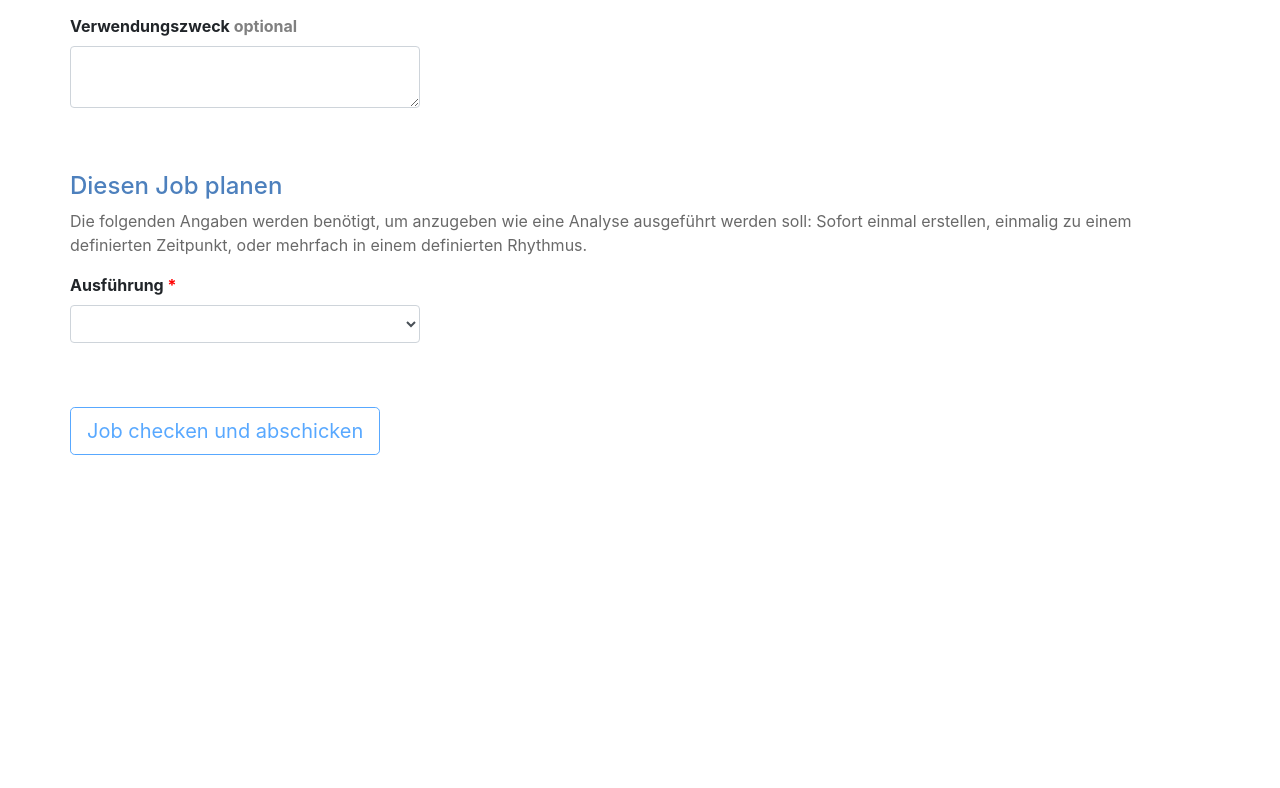
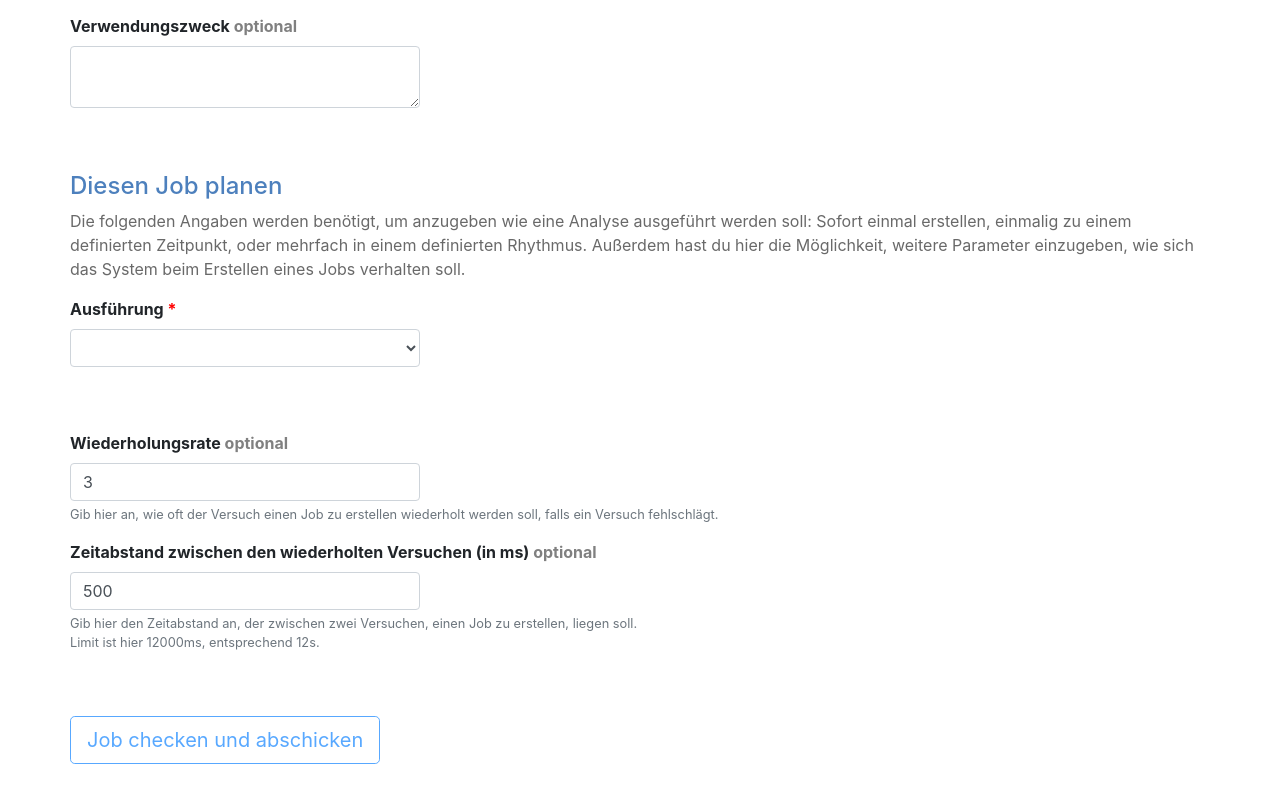
Before and after one commit to lukasbutzmann/job-manager-ui, an Angular app: page /newJob in a window 1280 px wide. Shown: the part 878-1666 px from the top of the page. Before the commit the page ends 1357 px from the top, so only its background shows below. Built offline with nearby package versions, Linux system fonts and the light colour scheme.

Commit message:
add retry settings input fields

```diff
--- a/src/app/job-new/job-new.component.html
+++ b/src/app/job-new/job-new.component.html
@@ -145,7 +145,9 @@
           P1Y14D enspricht dem letzten Jahr und 14 Tage (D für Englisch 'day')
         </small>
       </div>
-      <br />
+      <br>
+
+
 
       <!-- Job description-->
       <div class="form-group">
@@ -184,11 +186,13 @@
 
       <h4 style="color: #4d80bd;">Diesen Job planen</h4>
       <p style="color: dimgray;">
-        Die folgenden Angaben werden benötigt, um anzugeben wie eine Analyse ausgeführt werden soll:
-        Sofort einmal erstellen, einmalig zu einem definierten Zeitpunkt, oder mehrfach in einem definierten Rhythmus.
+        Die folgenden Angaben werden benötigt, um anzugeben wie eine Analyse
+        ausgeführt werden soll: Sofort einmal erstellen, einmalig zu einem
+        definierten Zeitpunkt, oder mehrfach in einem definierten Rhythmus.
+        Außerdem hast du hier die Möglichkeit, weitere Parameter einzugeben, wie sich das System beim Erstellen eines Jobs verhalten soll.
       </p>
 
-      <!--Product creation planing-->
+      <!--Product creation planning-->
       <div class="form-group">
         <label>Ausführung <span style="color: red;">*</span></label>
         <select
@@ -230,26 +234,6 @@
         </small>
       </div>
 
-      <!--Single Job Processing Date-->
-      <!--       <div
-        class="form-group"
-        *ngIf="planProcessing == 'Einmalige Produkterstellung planen'"
-      >
-        <label for="startAt">Datum der Produkterstellung</label>
-        <input
-          style="max-width: 350px;"
-          class="form-control"
-          id="startAt"
-          placeholder="z.B.   2021-07-23T15:00:0Z"
-          ngModel
-          name="startAt"
-        />
-        <small id="Help" class="form-text text-muted">
-          Bitte gib Datum und Zeit wie folgt an:
-          Jahr-Monat-TagTStunde:Minute:SekundeZ
-        </small>
-      </div> -->
-
       <!-- Datepicker-->
       <div
         class="from-group"
@@ -288,7 +272,50 @@
         <!-- <hr />
         <pre>Selected time: {{ time | json }}</pre> -->
       </div>
+      <br>
 
+           <!------- Retry settings ------>
+      <!-- Retry rate-->
+      <div class="form-group">
+        <label>Wiederholungsrate <span style="color: gray;">optional</span></label>
+        <input
+          class="form-control"
+          style="max-width: 350px;"
+          type="number"
+          min="0"
+          max="10"
+          oninput="validity.valid||(value='');"
+          id="retryRate"
+          ngModel
+          name="retryRate"
+          [(ngModel)]="retryRate"
+        />
+        <small id="Help" class="form-text text-muted">
+          Gib hier an, wie oft der Versuch einen Job zu erstellen wiederholt
+          werden soll, falls ein Versuch fehlschlägt.
+        </small>
+      </div>
+
+      <!-- Retry delay-->
+      <div class="form-group">
+        <label>Zeitabstand zwischen den wiederholten Versuchen (in ms) <span style="color: gray;">optional</span></label>
+        <input
+          class="form-control"
+          style="max-width: 350px;"
+          type="number"
+          min="0"
+          max="12000"
+          oninput="validity.valid||(value='');"
+          id="retryDelay"
+          [(ngModel)]="retryDelay"
+          name="retryDelay"
+        />
+        <small id="Help" class="form-text text-muted">
+          Gib hier den Zeitabstand an, der zwischen zwei Versuchen, einen Job zu erstellen, liegen soll. <br>
+          Limit ist hier 12000ms, entsprechend 12s.
+        </small>
+      </div>
+      <br>
       <br />
 
       <!-- <pre>{{ f.value | json }}</pre> -->
@@ -305,21 +332,10 @@
       </div>
 
       <!--Validation button, when clicked,the modal opens-->
-      <button
-        class="btn btn-lg btn-outline-primary"
-        (click)="setJob()"
-        [disabled]="!f.valid"
-      >
+      <button class="btn btn-lg btn-outline-primary" (click)="setJob()" [disabled]="!f.valid">
         <!--[disabled]="!f.valid" -->
         Job checken und abschicken
       </button>
-
-
-
-
-
-
-
 
       <!-------------------Modal----------------------->
 
@@ -373,11 +389,11 @@
             {{ jobForPost.temporalCoverage.duration }}
           </p>
 
+
           <!--Process planning-->
           <p>
-            <b>
-              Analyseausführung:</b> <br>
-              {{f.controls['planProcessing'].value}}
+            <b> Analyseausführung:</b> <br />
+            {{ f.controls["planProcessing"].value }}
           </p>
 
           <!--Cron Pattern-->
@@ -388,7 +404,7 @@
           <!--Single Event DateTime-->
           <p *ngIf="jobForPost.execution.event.startAt">
             <b>Ausführungsmoment: </b> <br />
-            {{ jobForPost.execution.event.startAt }}
+            {{ jobForPost.execution.event.startAt | date: "long" }}
           </p>
           <br />
           <hr />
--- a/src/app/job-new/job-new.component.ts
+++ b/src/app/job-new/job-new.component.ts
@@ -45,7 +45,11 @@ export class JobNewComponent implements OnInit {
   receivedCloudCoverage: Event;
 
   // For process planing
-  planProcessing = '';
+   planProcessing = '';
+
+  // for retry setting
+  retryRate = 3;
+  retryDelay = 500;
 
   // For error messages
   error: null;
@@ -117,6 +121,7 @@ export class JobNewComponent implements OnInit {
     const relevantProductCollection = this.valueProductCollection(this.processMappings, this.selectedProcessingTool);
     // Create list of input subsets as value for post request key 'inputs' by applying custom method 'valueInputs'
     const inputArray = this.valueInputs(this.signupForm);
+
     // Create date object from input of datepicker and timepicker
     // create datetime for planned single execution
     const someV = this.createDateTimeObject(this.signupForm);
@@ -143,15 +148,15 @@ export class JobNewComponent implements OnInit {
       processingTool: this.signupForm.value.processingTool,
       productCollection: relevantProductCollection,
       retrySettings: {
-        maxRetries: 3,
-        retryDelay_Millies: 1
+        maxRetries: this.signupForm.value.retryRate,
+        retryDelay_Millies: this.signupForm.value.retryDelay
       },
       temporalCoverage: {
         duration: this.signupForm.value.duration,
       },
       useCase: this.signupForm.value.useCase,
     };
-    // console.log(this.jobForPost);
+    console.log(this.jobForPost);
   }
 
 
--- a/src/app/jobs/job-list/job-list-item/job-list-item.component.html
+++ b/src/app/jobs/job-list/job-list-item/job-list-item.component.html
@@ -5,7 +5,7 @@
   <div style="padding: 10px;" class="card-body">
     <p class="card-text">{{ job.description }}</p>
     <p class="card-text">
-      <small class="text-muted">Erstellt: {{ job.created }}</small>
+      <small class="text-muted">Erstellt: {{ job.created | date:'fullDate' }}</small>
     </p>
     <div class="row">
       <div class="col-10">
@@ -68,7 +68,7 @@
             </p>
             <p>
               <b>Erstellt:</b> <br />
-              {{ job.created }}
+              {{ job.created | date }}
             </p>
             <p>
               <b>Observationsgebiet (Koordinatenangabe in EPSG:4326)</b> <br />
@@ -88,9 +88,8 @@
             </p>
             <div *ngIf="job.execution.event">
               <p *ngIf="job.execution.event.startAt">
-                <b>Einmaliger Ausführungsmoment (RFC 3339)</b><br />{{
-                  job.execution.event.startAt
-                }}
+                <b>Einmaliger Ausführungsmoment (RFC 3339)</b><br />
+                {{  job.execution.event.startAt | date:'full'}}
               </p>
             </div>
 
```
